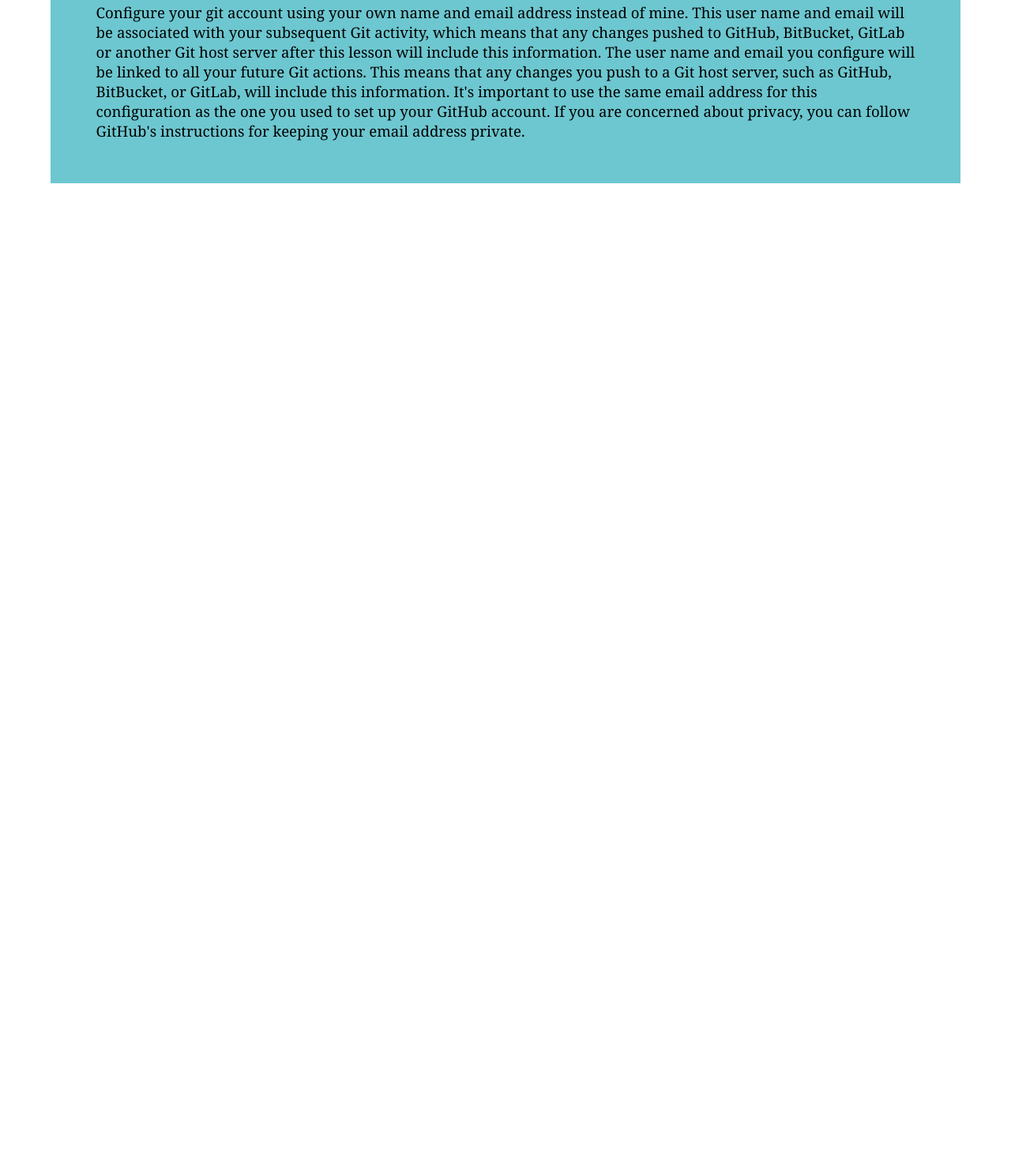
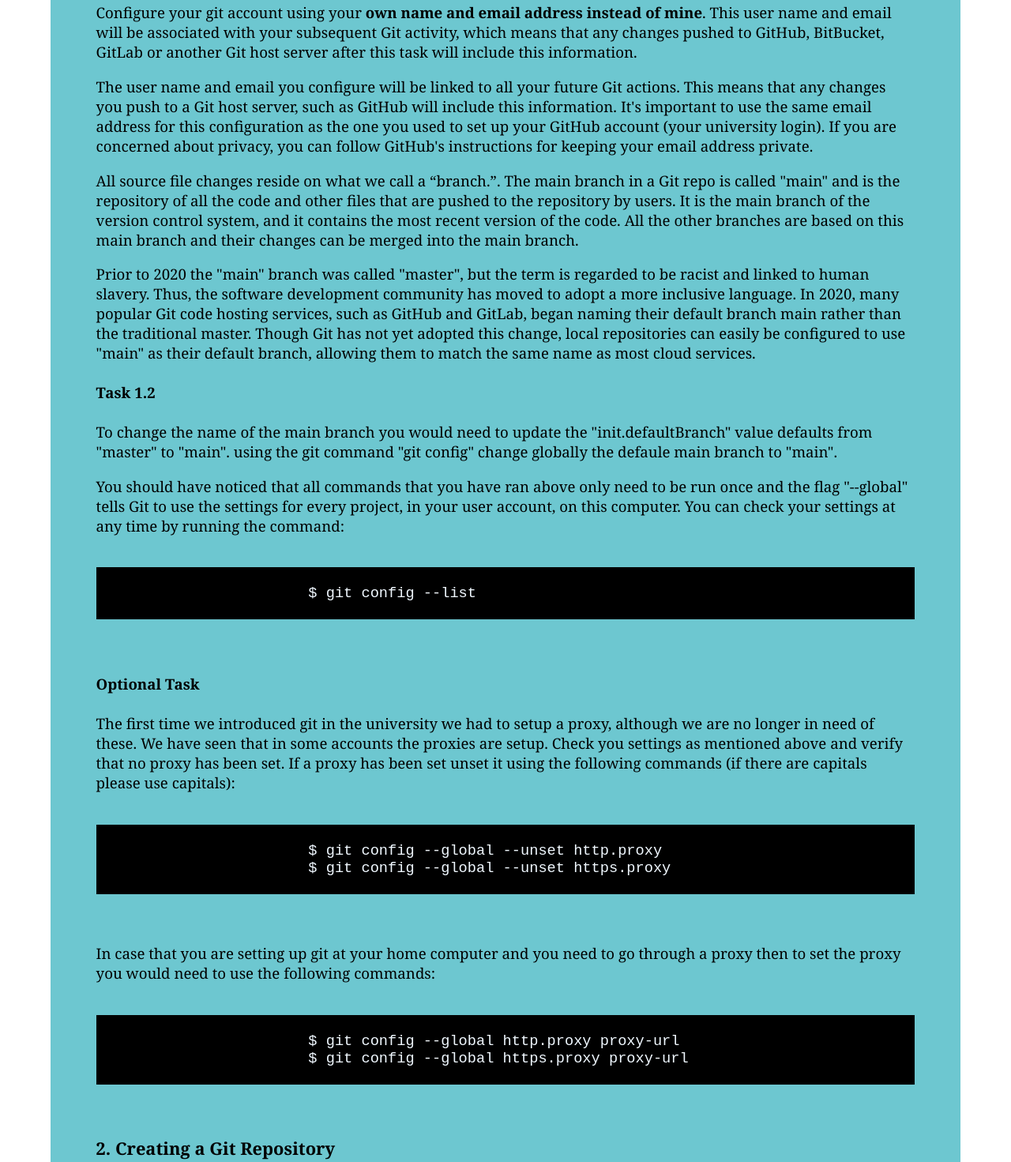
Before and after one commit to lourman/U10787.github.io, a plain HTML site: page Lab1.html in a window 1280 px wide. Shown: the part 560-2031 px from the top of the page at 79% size. Before the commit the page ends 800 px from the top, so only its background shows below. Drawn offline with Linux system fonts and the light colour scheme.

Commit message:
Finished section 1 of the first lab
Signed-off-by: Alexios Louridas <alexios.louridas@canterbury.ac.uk>

```diff
--- a/Lab1.html
+++ b/Lab1.html
@@ -28,12 +28,51 @@
 		</code>
 		</pre>
 		<h4>Task 1.1</h4>
-		<p>Configure your git account using your own name and email address instead of mine. This user name and email will be associated with your subsequent Git activity, which means that any changes pushed to GitHub, BitBucket, GitLab or another Git host server after this lesson will include this information.
+		<p>Configure your git account using your <strong>own name and email address instead of mine</strong>. This user name and email will be associated with your subsequent Git activity, which means that any changes pushed to GitHub, BitBucket, GitLab or another Git host server after this task will include this information.</p>
 
-
-		The user name and email you configure will be linked to all your future Git actions. This means that any changes you push to a Git host server, such as GitHub, BitBucket, or GitLab, will include this information. It's important to use the same email address for this configuration as the one you used to set up your GitHub account. If you are concerned about privacy, you can follow GitHub's instructions for keeping your email address private.
+		<p>
+			The user name and email you configure will be linked to all your future Git actions. This means that any changes you push to a Git host server, such as GitHub will include this information. It's important to use the same email address for this configuration as the one you used to set up your GitHub account (your university login). If you are concerned about privacy, you can follow GitHub's instructions for keeping your email address private.
 		</p>
 
+		<p>
+			All source file changes reside on what we call a “branch.”. The main branch in a Git repo is called "main" and is the repository of all the code and other files that are pushed to the repository by users. It is the main branch of the version control system, and it contains the most recent version of the code. All the other branches are based on this main branch and their changes can be merged into the main branch.
+		</p>
+
+		<p>
+			Prior to 2020 the "main" branch was called "master", but the term is regarded to be racist and linked to human slavery. Thus, the software development community has moved to adopt a more inclusive language. In 2020, many popular Git code hosting services, such as GitHub and GitLab, began naming their default branch main rather than the traditional master. Though Git has not yet adopted this change, local repositories can easily be configured to use "main" as their default branch, allowing them to match the same name as most cloud services.
+		</p>
+
+		<h4>Task 1.2</h4>
+		<p>
+			To change the name of the main branch you would need to update the "init.defaultBranch" value defaults from "master" to "main". using the git command "git config" change globally the defaule main branch to "main".
+
+		</p>
+			You should have noticed that all commands that you have ran above only need to be run once and the flag "--global" tells Git to use the settings for every project, in your user account, on this computer.
+			You can check your settings at any time by running the command:
+		</p>
+	  	<pre>
+		<code>
+			$ git config --list
+		</code>
+		</pre>
+
+	  	<h4>Optional Task</h4>
+	  	<p> The first time we introduced git in the university we had to setup a proxy, although we are no longer in need of these. We have seen that in some accounts the proxies are setup. Check you settings as mentioned above and verify that no proxy has been set. If a proxy has been set unset it using the following commands (if there are capitals please use capitals):</p>
+	  	<pre>
+		<code>
+			$ git config --global --unset http.proxy
+			$ git config --global --unset https.proxy
+		</code>
+		</pre>
+
+	  	<p>In case that you are setting up git at your home computer and you need to go through a proxy then to set the proxy you would need to use the following commands:</p>
+	  	<pre>
+		<code>
+			$ git config --global http.proxy proxy-url
+			$ git config --global https.proxy proxy-url
+		</code>
+		</pre>
+	  	<h3>2. Creating a Git Repository</h3>
 	  </div>
   </section>
 </div>
--- a/css/simpleGridTemplate.css
+++ b/css/simpleGridTemplate.css
@@ -123,7 +123,7 @@ pre code {
 	color: #FFFFFF;
 }
 .cards {
-	width: 100%;
+	width: auto;
 	height: auto;
 	max-width: 400px;
 	max-height: 200px;
```
